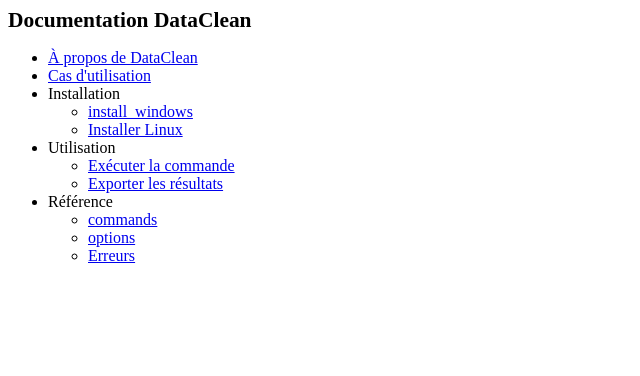
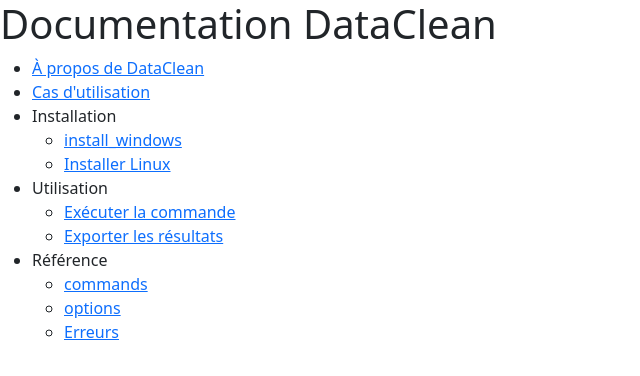
Before and after one commit to VictorDvs/dataclean-doc, a plain HTML site: page index.html in a window 1280 px wide. Shown: the whole page, without its empty margins (0-640 px from the left). Drawn offline with nearby package versions, Linux system fonts and the light colour scheme.

Commit message:
deploy: 2e55f3fb36cd127202e36fdca1273f568405d2ef

```diff
--- a/index.html
+++ b/index.html
@@ -2,13 +2,14 @@
   SYSTEM "about:legacy-compat">
 <html lang="en">
    <head>
+  <link rel="stylesheet" href="https://cdn.jsdelivr.net/npm/bootstrap@5.3.8/dist/css/bootstrap.min.css" crossorigin="anonymous">
+  <link rel="stylesheet" href="https://cdn.jsdelivr.net/npm/bootstrap-icons@1.13.1/font/bootstrap-icons.min.css" crossorigin="anonymous">
+  <script src="https://cdn.jsdelivr.net/npm/bootstrap@5.3.8/dist/js/bootstrap.bundle.min.js" crossorigin="anonymous"></script>
       <meta charset="UTF-8">
       <meta name="copyright" content="(C) Copyright 2025">
       <meta name="generator" content="DITA-OT">
       <title>Documentation DataClean</title>
-      <link rel="stylesheet" type="text/css" href="css/commonltr.css">
 
-      <link rel="stylesheet" type="text/css" href="/css/common-extended.css">
    </head>
    <body>
       <h1 class="title topictitle1">Documentation DataClean</h1>
```
Also changed, not shown: toc.html (+3 -2 lines).
